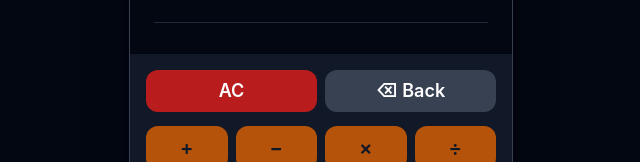
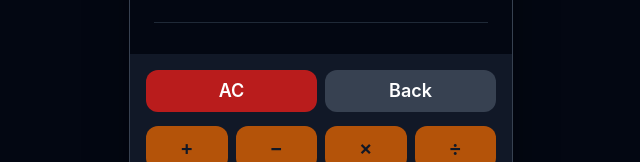
Before and after one commit to juliorojas81871/roman-arabic-calc, a React (Vite) app: page / in a window 1280 px wide. Shown: the part 234-396 px from the top of the page, without its empty margins (319-959 px from the left). Built offline with nearby package versions, Linux system fonts and the light colour scheme.

Commit message:
remove unneeded thing

```diff
--- a/src/components/Keypad.tsx
+++ b/src/components/Keypad.tsx
@@ -22,7 +22,7 @@ export function Keypad({ state, dispatch }: KeypadProps) {
     <section className="calc-keypad" aria-label="Keypad">
       <div className="calc-keypad__row calc-keypad__row--2col">
         <button type="button" onClick={() => send({ type: 'CLEAR' })} className={btnClass('clear')}>AC</button>
-        <button type="button" onClick={() => send({ type: 'BACKSPACE' })} className={btnClass('action')}>⌫ Back</button>
+        <button type="button" onClick={() => send({ type: 'BACKSPACE' })} className={btnClass('action')}>Back</button>
       </div>
 
       <div className="calc-keypad__row calc-keypad__row--4col">
```
